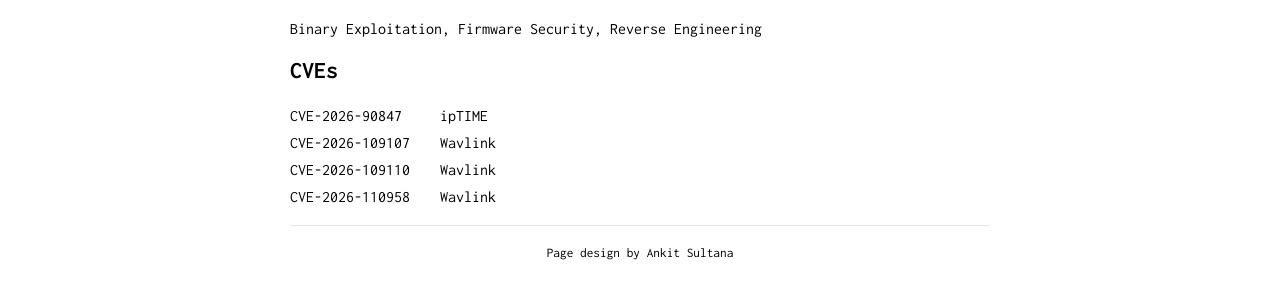
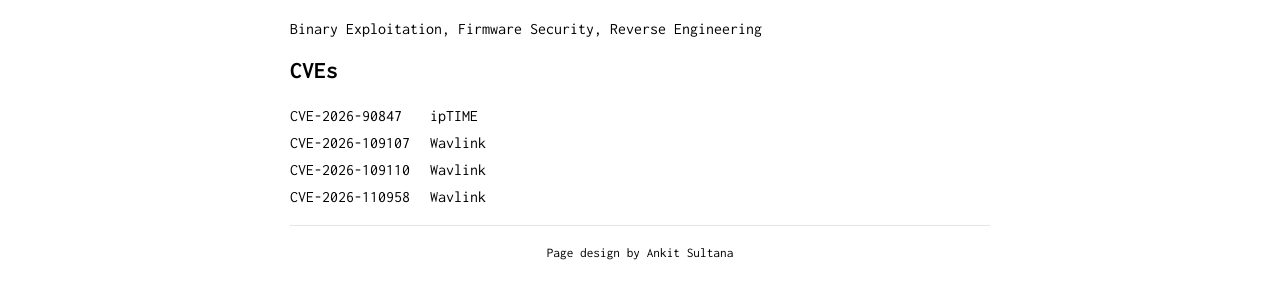
Before and after one commit to shlln/shlln.github.io, a Jekyll site: the page built from index.md, in a window 1280 px wide. Shown: the part 239-538 px from the top of the page. Built offline with Jekyll 4.4.1, drawn with Linux system fonts in a browser that asks for light colours; our own code applies the rules of GitHub Pages for plain Markdown files.

Commit message:
updated css

```diff
--- a/_sass/tables.scss
+++ b/_sass/tables.scss
@@ -58,7 +58,7 @@ table tr th :last-child, table tr td :last-child {
 }
 
 .cve-list {
-    width: 100%;
+    width: auto;
     margin: 15px 0;
     border-collapse: collapse;
 }
@@ -74,10 +74,9 @@ table tr th :last-child, table tr td :last-child {
     border: none;
     background: transparent;
     padding: 5px 0;
+    white-space: nowrap;
 }
 
 .cve-list td:last-child {
-    width: 550px;
-    white-space: nowrap;
     padding-left: 20px;
 }
```
